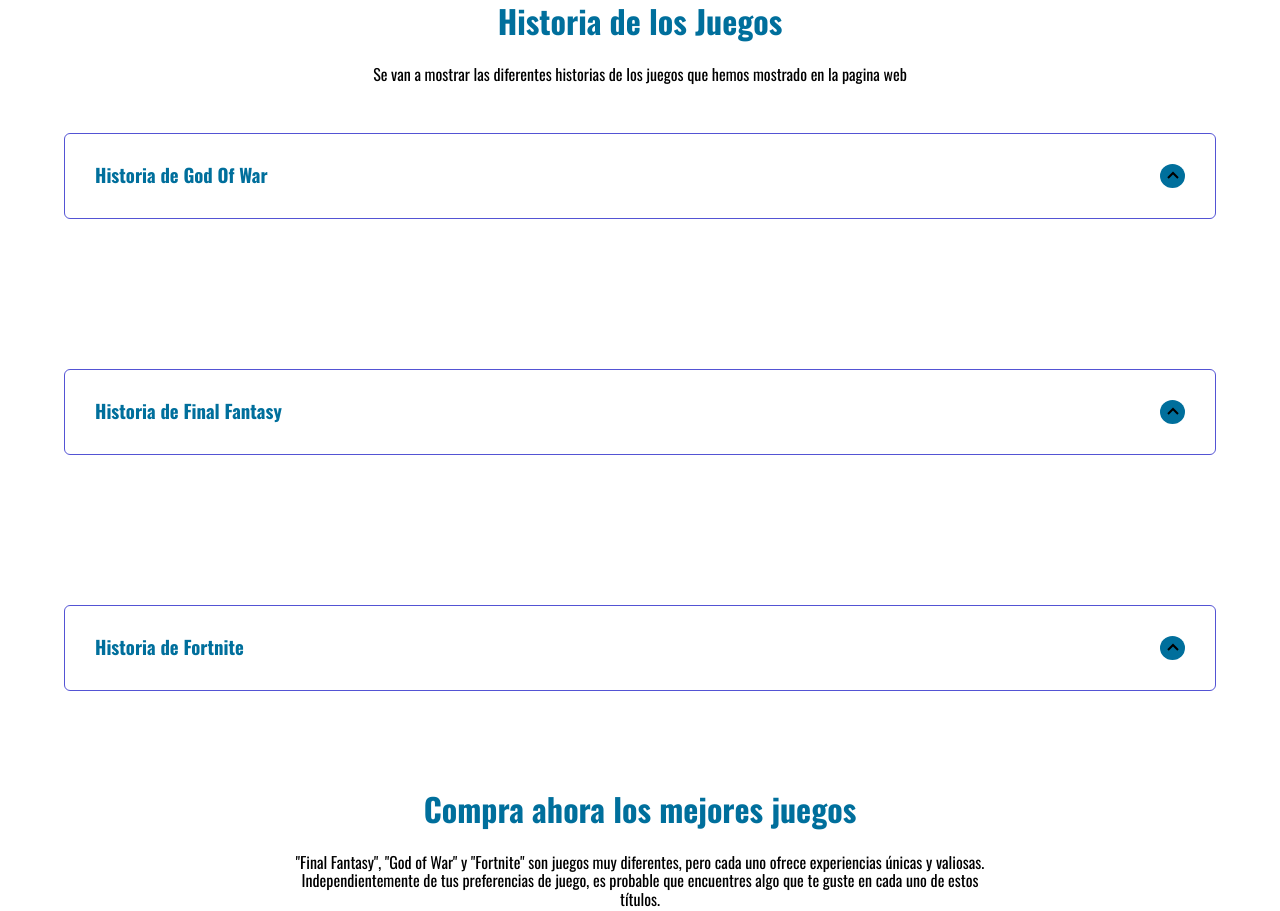
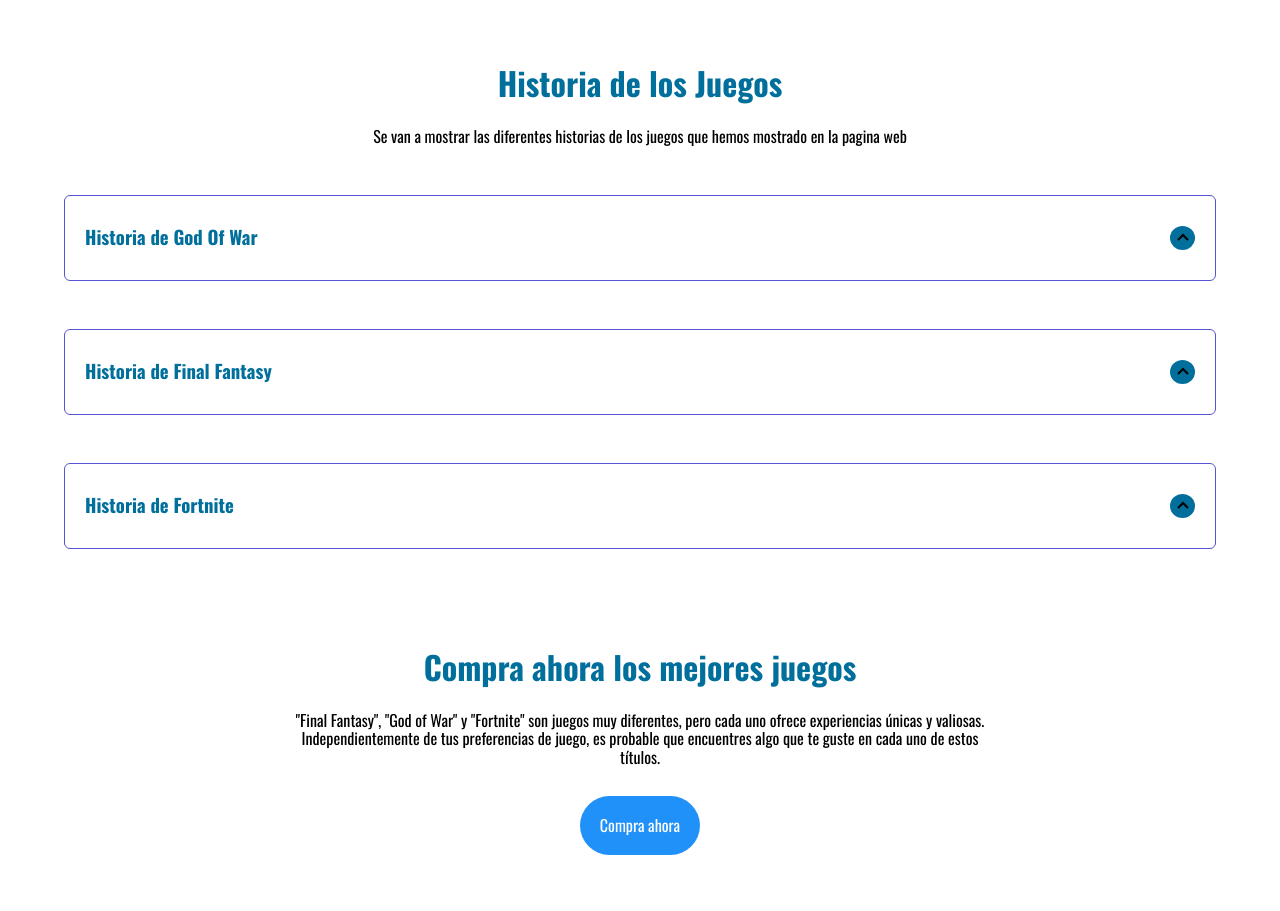
Before and after one commit to Nootte/Nootte.github.io, a plain HTML site: page index.html in a window 1280 px wide. Shown: the part 3316-4227 px from the top of the page. Drawn offline with nearby package versions, Linux system fonts and the light colour scheme.

Commit message:
Ups me equivoque!
cambie el index y el css

```diff
--- a/css/estilos.css
+++ b/css/estilos.css
@@ -281,7 +281,7 @@ overflow: hidden;
 }
 .questions__container{
     display: grid;
-    gap: 2em;
+    gap: 3em;
     padding-top: 50px;
     padding-bottom: 100px;
 }
@@ -292,7 +292,7 @@ overflow: hidden;
     border-radius: 6px;
 }
 .questions__padding--add{
-    padding-bottom: 30px;
+    padding-bottom: 20px;
 }
 .questions__title{
     display: flex;
@@ -302,7 +302,7 @@ overflow: hidden;
     justify-content: space-between;
 }
 .questions__answer{
-    padding: 0 30px 0;
+    padding: 0 20px 0;
     overflow: hidden;
 }
 .questions__arrow{
--- a/index.html
+++ b/index.html
@@ -170,7 +170,6 @@
         <figure class="jugadores__pictures">
             <img src="./imagenes/Icon__godofwar.png" class="jugadores__img">
         </figure>
-       </section>
        <img src="./imagenes/rightarrow.svg" class="jugadores__arrow" id="next">
     </div>
    </section>
@@ -189,8 +188,6 @@
                     La jugabilidad es similar a la entrega anterior de 2018. Presenta combate basado en combos, así como elementos de rompecabezas y juegos de rol. La jugabilidad se ha renovado con respecto al juego anterior: además de las armas principales de Kratos, un hacha de batalla mágica y sus espadas de doble cadena, también adquiere una lanza mágica y su escudo se ha vuelto más versátil, con diferentes tipos de escudos que tienen diferentes habilidades ofensivas y defensivas. Su hijo Atreus, así como algunos otros personajes, brindan asistencia en el combate y pueden controlarse pasivamente. Además, y por primera vez en la serie, hay algunas misiones de historia en las que el jugador toma el control total de Atreus; su modo de juego es similar al de Kratos, pero usa su arco mágico como arma. También hay más tipos de enemigos y mini-jefes que en el juego anterior. Originalmente programado para un lanzamiento en 2021, el juego se retrasó en parte debido al impacto de la pandemia de COVID-19 en el desarrollo y los problemas de salud del actor de Kratos, Christopher Judge, en agosto de 2019.</p>
             </div>
         </article>
-    </section>
-    <section class="questions__container">
         <article class="questions__padding">
             <div class="questions__answer">
                 <h3 class="questions__title">Historia de Final Fantasy
@@ -204,8 +201,6 @@
                     Pronto el éxito se trasladó fuera de Japón, lo que hizo que los juegos de Final Fantasy fueran traducido para los mercados en Norteamérica, Europa y Australia, en varias consolas de videojuegos, incluyendo el Nintendo Entertainment System, el MSX 2, el Super Nintendo Entertainment System, PlayStation, WonderSwan Color, PlayStation 2, IBM PC compatible, Game Boy Advance, Nintendo GameCube, y diversos modelos de teléfonos móviles. En desarrollo se encuentran nuevas versiones para Nintendo DS, Nintendo Revolution, PlayStation Portable, PlayStation 3 y Xbox 360. Por lo tanto, se considera la licencia más exitosa de Square Enix, vendiendo hasta la fecha más de 60 millones de unidades en todo el mundo.</p>
             </div>
         </article>
-    </section>
-    <section class="questions__container">
         <article class="questions__padding">
             <div class="questions__answer">
                 <h3 class="questions__title">Historia de Fortnite
```
